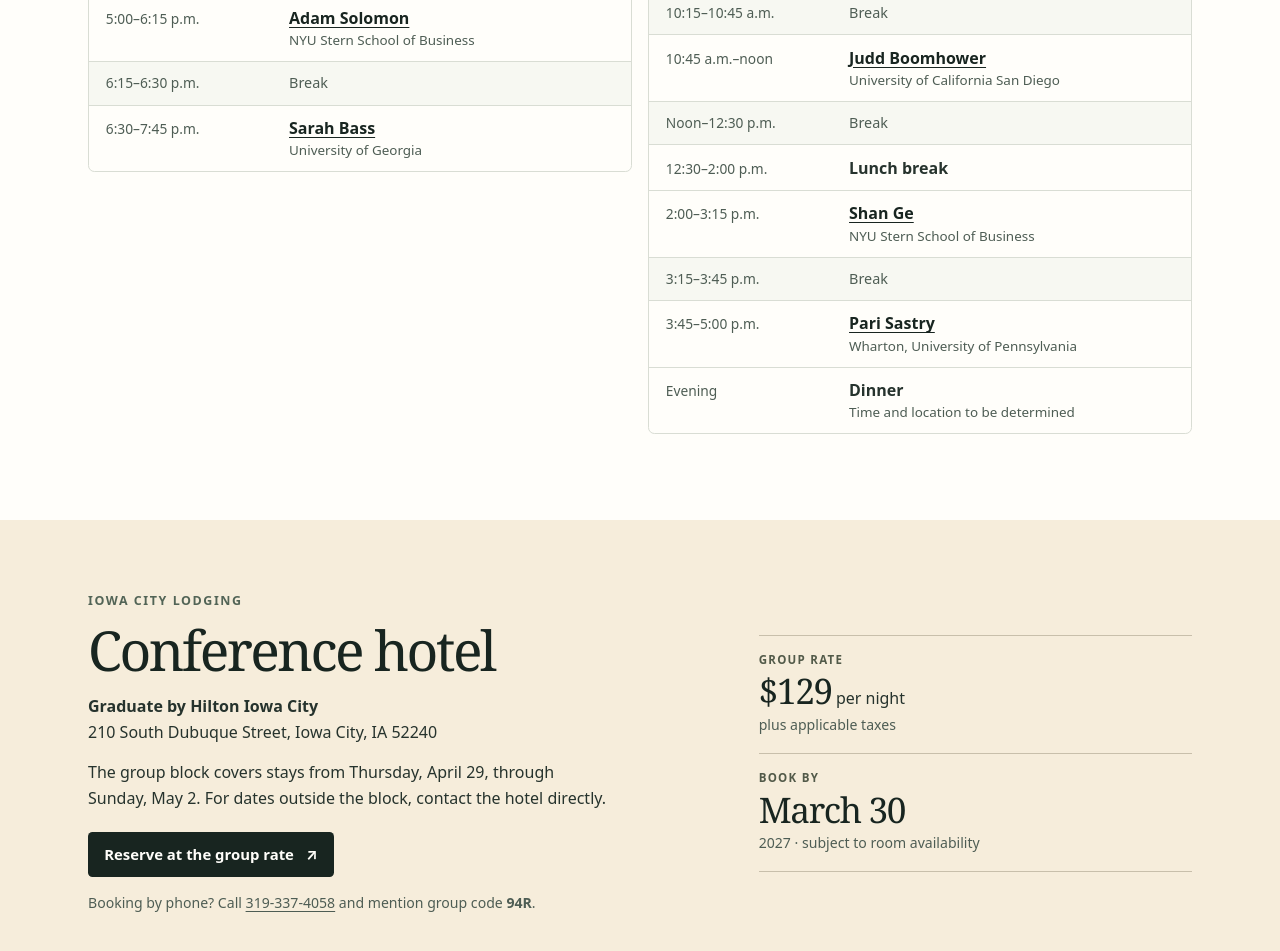
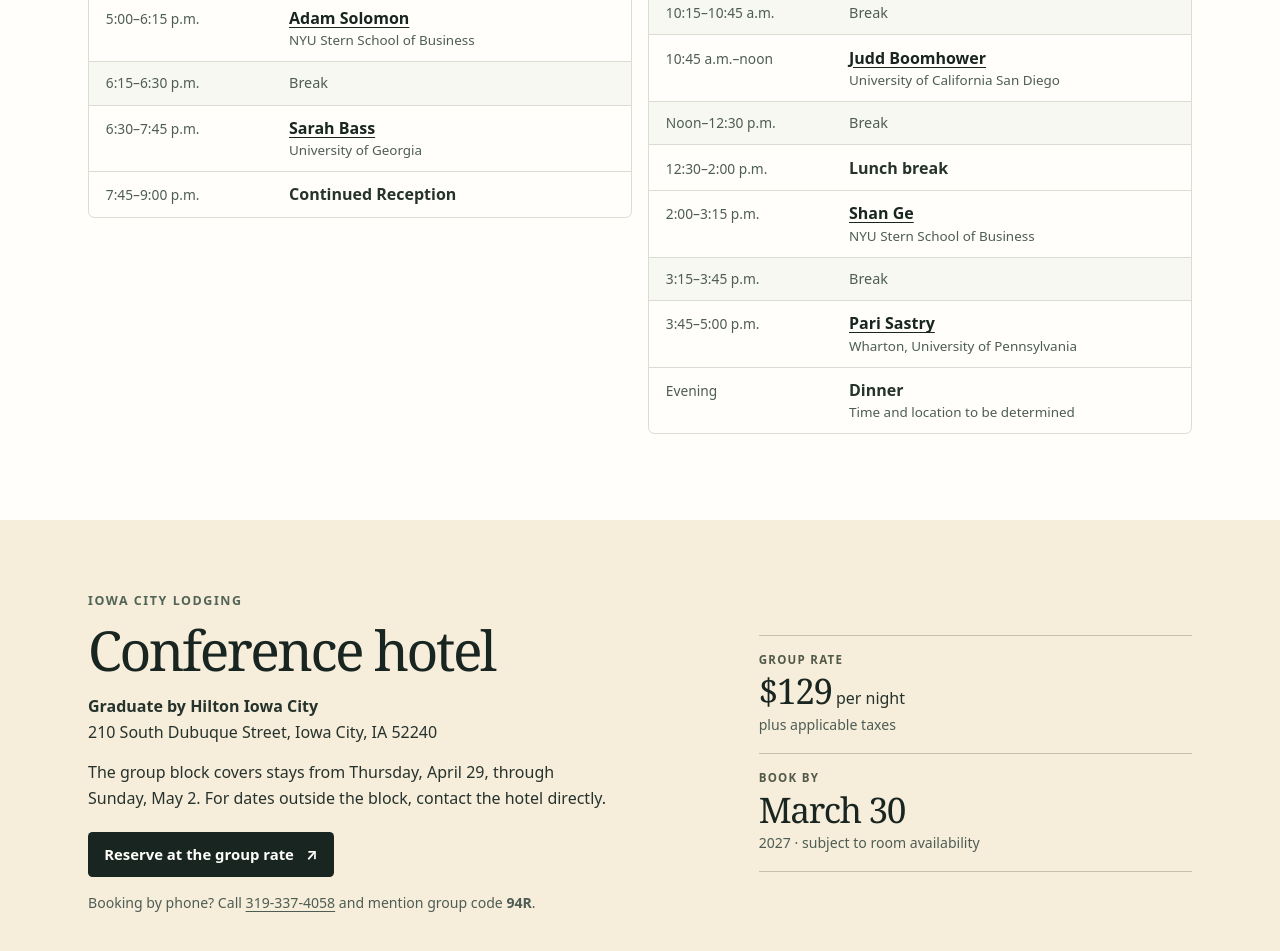
Before and after one commit to cellis212/disaster-risk-2027, a website: page docs/index.html in a window 1280 px wide. Shown: the part 1265-2216 px from the top of the page. Drawn offline with Linux system fonts and the light colour scheme; no server answers.

Commit message:
Add Friday’s continued reception

```diff
--- a/docs/index.html
+++ b/docs/index.html
@@ -75,6 +75,10 @@
             <li>
               <span class="schedule-time"><time datetime="18:30">6:30</time>–<time datetime="19:45">7:45 p.m.</time></span>
               <div><a href="https://www.sarahjbass.com/">Sarah Bass</a><span class="schedule-detail">University of Georgia</span></div>
+            </li>
+            <li>
+              <span class="schedule-time"><time datetime="19:45">7:45</time>–<time datetime="21:00">9:00 p.m.</time></span>
+              <strong>Continued Reception</strong>
             </li>
           </ol>
         </article>
```
